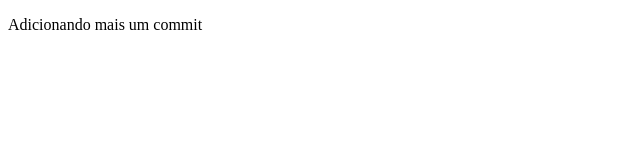
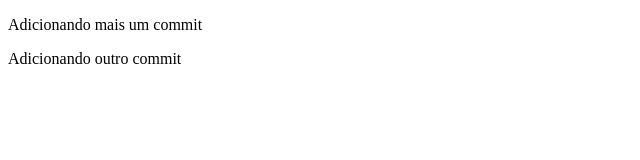
Before and after one commit to Guissdev/Testando-git, a plain HTML site: page index.html in a window 1280 px wide. Shown: the whole page, without its empty margins (0-640 px from the left). Drawn offline with Linux system fonts and the light colour scheme.

Commit message:
adicionando outro commit

```diff
--- a/index.html
+++ b/index.html
@@ -8,6 +8,7 @@
 </head>
 <body>
     <p>Adicionando mais um commit</p>
+    <p>Adicionando outro commit</p>
     <script src="app.js"></script>
 </body>
 </html>
```
